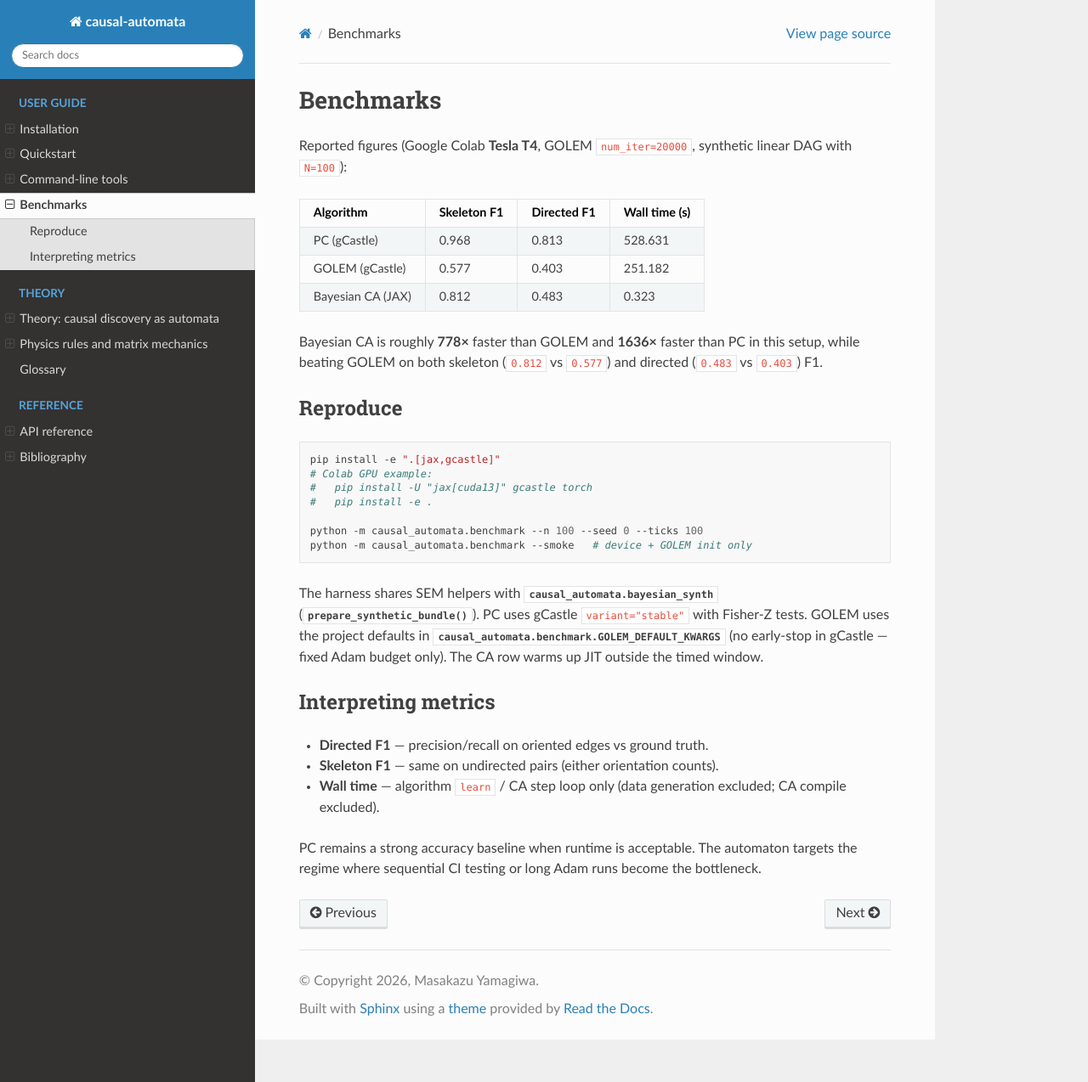
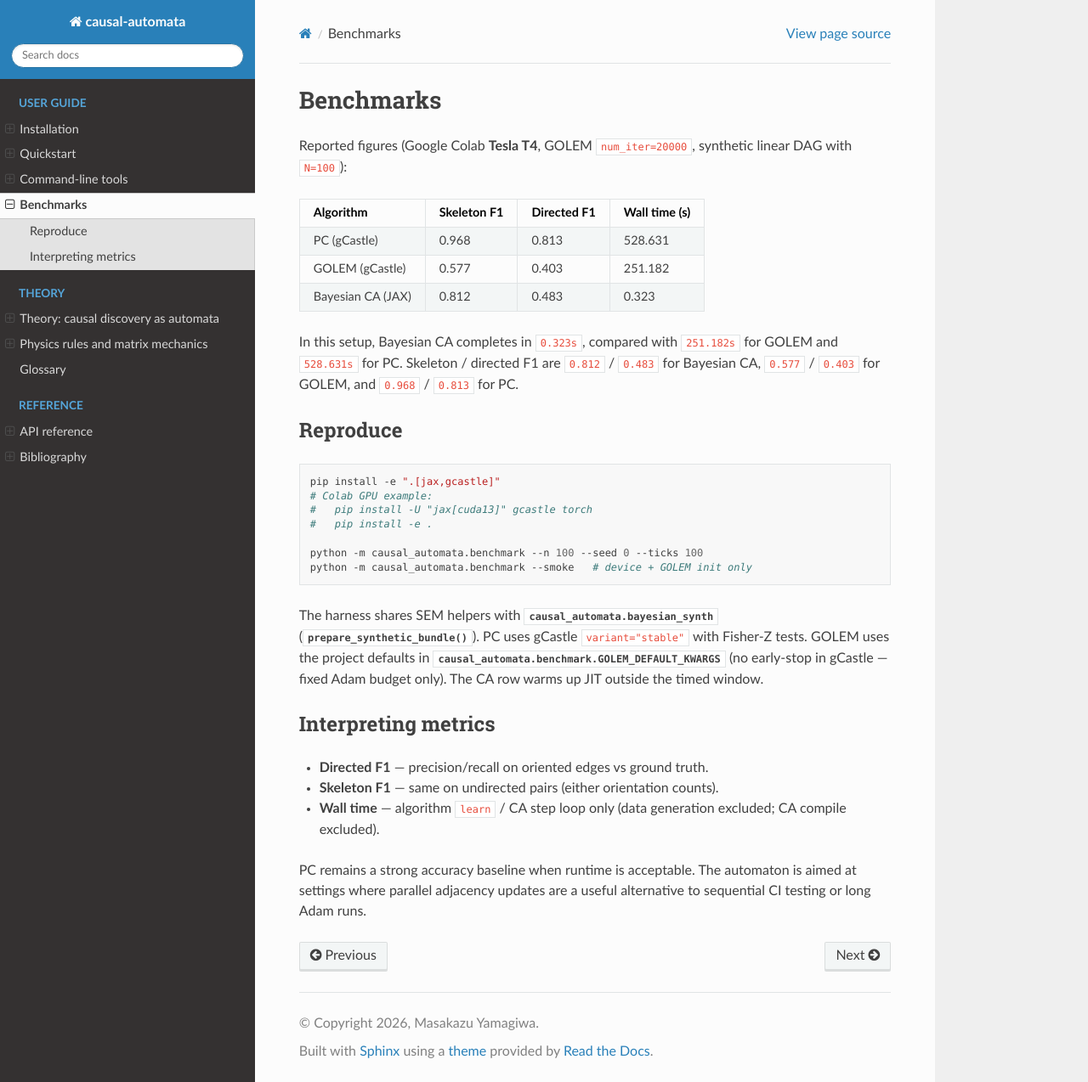
Before and after one commit to kazuyamagiwa/causal-automata, a Sphinx documentation site: the page built from docs/benchmarks.rst, in a window 1280 px wide and 1274 px high. Shown: the whole window at 85% size. Built offline with Sphinx 7.4.7 and the Read the Docs theme 3.1.0, drawn with Linux system fonts in a browser that asks for light colours.

Commit message:
Tone down comparative wording vs GOLEM and PC (#8)
Replace "slow"/"beating"/speed-multiplier framing with neutral timing
and F1 comparisons in the README and Read the Docs pages.

Co-authored-by: Cursor Agent <cursoragent@cursor.com>
Co-authored-by: kazu <kazuyamagiwa@users.noreply.github.com>

```diff
--- a/docs/benchmarks.rst
+++ b/docs/benchmarks.rst
@@ -12,9 +12,10 @@ GOLEM (gCastle)     0.577         0.403         251.182
 Bayesian CA (JAX)   0.812         0.483         0.323
 =================== ============= ============= ==============
 
-Bayesian CA is roughly **778×** faster than GOLEM and **1636×** faster
-than PC in this setup, while beating GOLEM on both skeleton
-(``0.812`` vs ``0.577``) and directed (``0.483`` vs ``0.403``) F1.
+In this setup, Bayesian CA completes in ``0.323s``, compared with
+``251.182s`` for GOLEM and ``528.631s`` for PC. Skeleton / directed F1
+are ``0.812`` / ``0.483`` for Bayesian CA, ``0.577`` / ``0.403`` for
+GOLEM, and ``0.968`` / ``0.813`` for PC.
 
 Reproduce
 ---------
@@ -45,5 +46,5 @@ Interpreting metrics
   excluded; CA compile excluded).
 
 PC remains a strong accuracy baseline when runtime is acceptable. The
-automaton targets the regime where sequential CI testing or long Adam
-runs become the bottleneck.
+automaton is aimed at settings where parallel adjacency updates are a
+useful alternative to sequential CI testing or long Adam runs.
```
Also changed, not shown: README.md (+1 -1 lines), docs/index.rst (+4 -5 lines), docs/theory.rst (+6 -6 lines).
